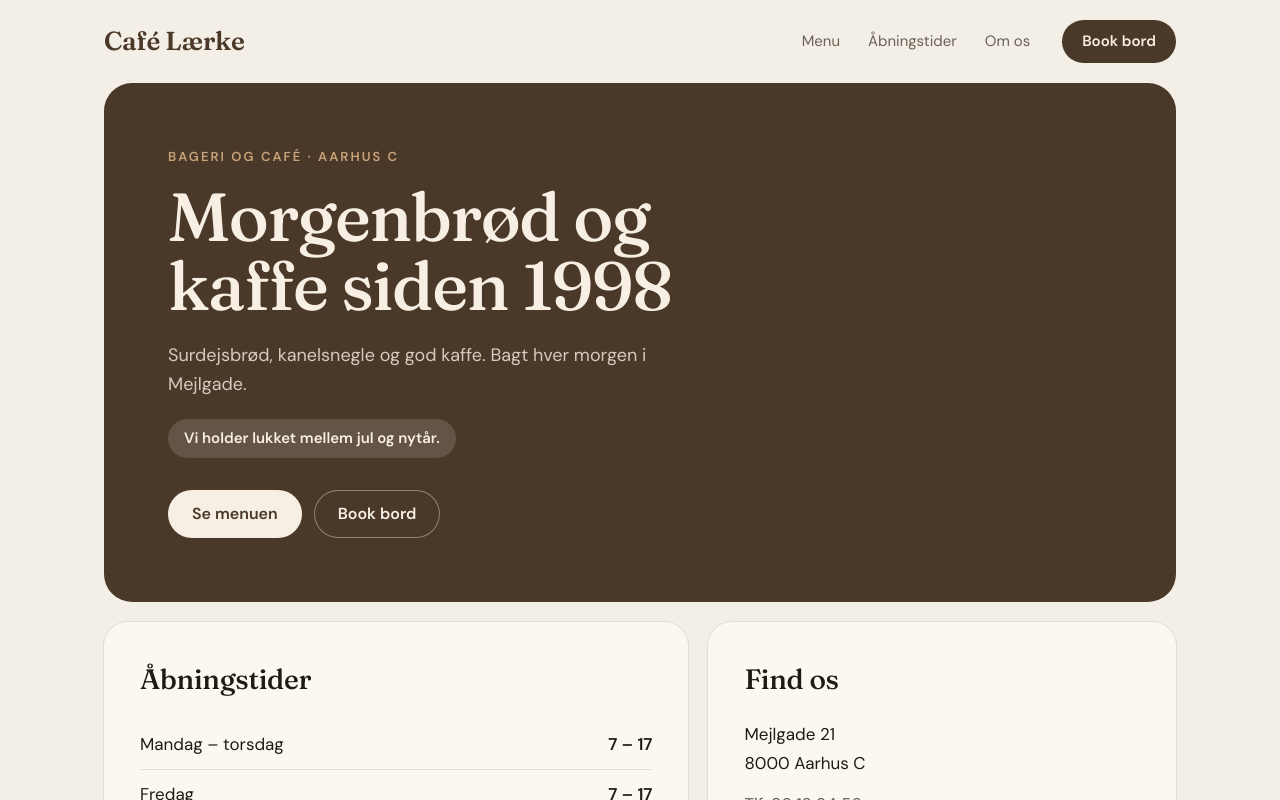
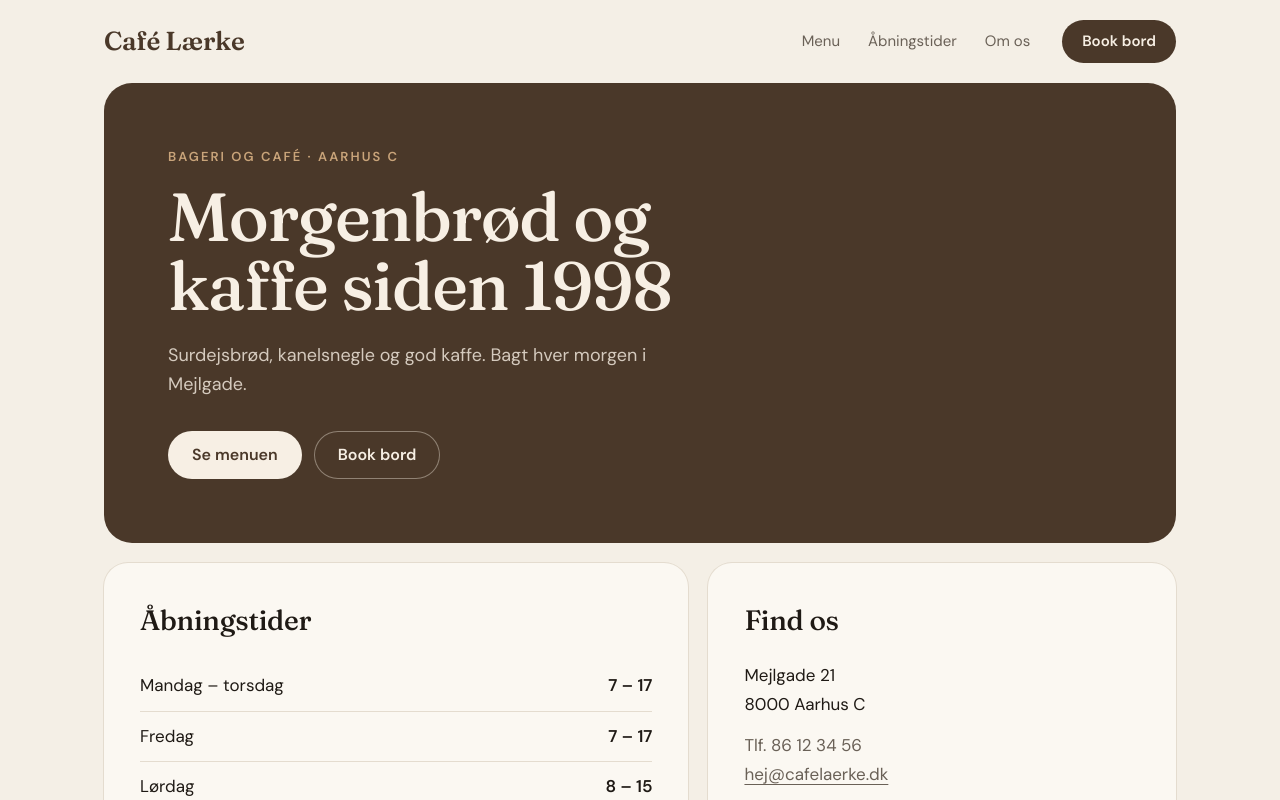
Before and after one commit to Britesite/britesite-demo-webpage, a Next.js app: page / in a window 1280 px wide. Shown: the top 800 px of the page. Built offline with nearby package versions, Linux system fonts and the light colour scheme.

Commit message:
undo(draft): restore reviewed checkpoint
Website-Operation: job_fee6f56651dd20770bbdf90c925e5a13

```diff
--- a/src/components/Hero.tsx
+++ b/src/components/Hero.tsx
@@ -9,9 +9,6 @@ export function Hero() {
           {hero.title}
         </h1>
         <p className="mt-5 max-w-[44ch] text-[18px] leading-relaxed text-cream/80">{hero.lede}</p>
-        <p className="mt-5 inline-block rounded-full bg-cream/15 px-4 py-2 text-[15px] font-semibold text-cream">
-          {hero.notice}
-        </p>
         <div className="mt-8 flex flex-wrap gap-3">
           <a href="#menu" className="rounded-full bg-cream px-6 py-3 text-[16px] font-semibold text-coffee hover:bg-white">
             {hero.primary}
--- a/src/content/da.ts
+++ b/src/content/da.ts
@@ -15,7 +15,6 @@ export const hero = {
   eyebrow: "Bageri og café · Aarhus C",
   title: "Morgenbrød og kaffe siden 1998",
   lede: "Surdejsbrød, kanelsnegle og god kaffe. Bagt hver morgen i Mejlgade.",
-  notice: "Vi holder lukket mellem jul og nytår.",
   primary: "Se menuen",
   secondary: "Book bord",
 };
```
